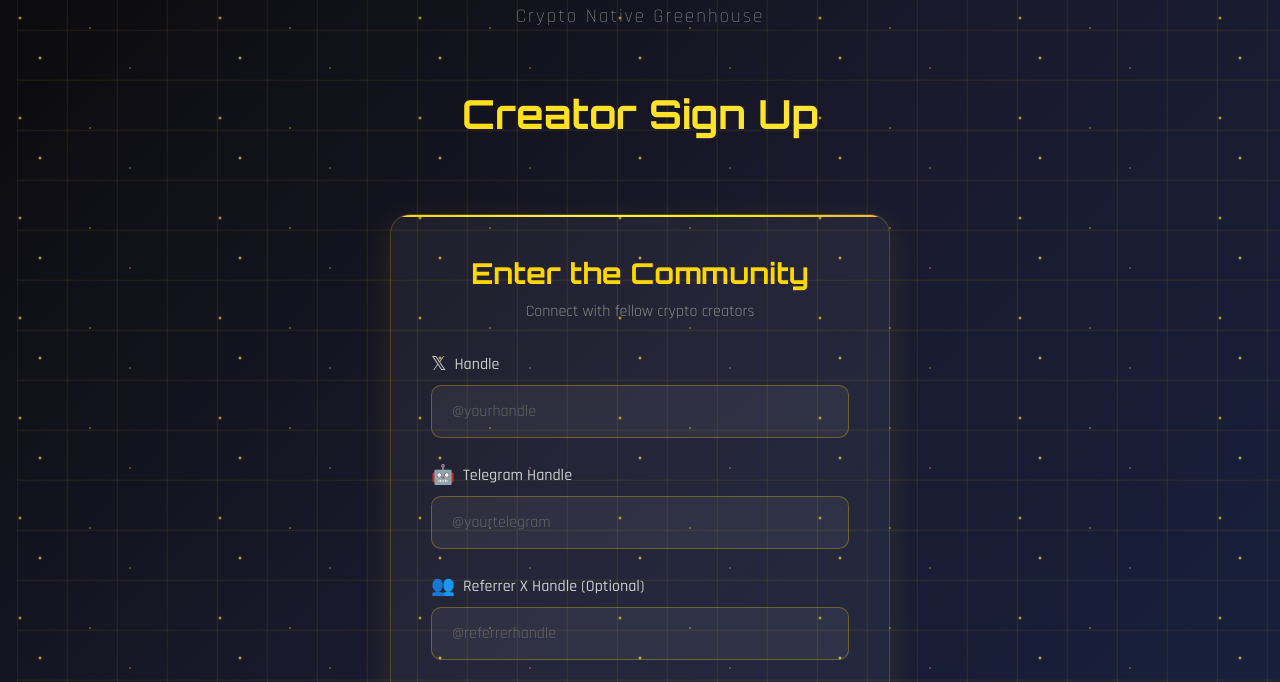
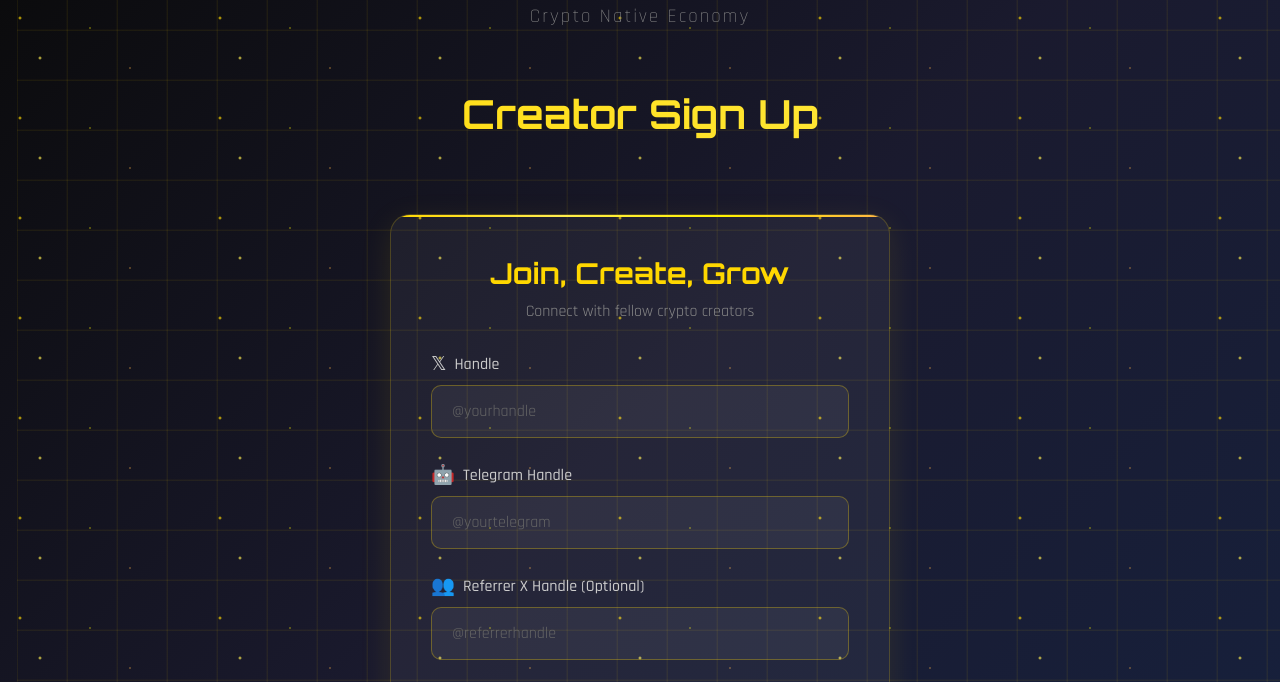
Before and after one commit to babaYonisali/wenGroForm, a website: page index.html in a window 1280 px wide. Shown: the part 87-769 px from the top of the page. Drawn offline with Linux system fonts and the light colour scheme.

Commit message:
new fixes

```diff
--- a/index.html
+++ b/index.html
@@ -19,7 +19,7 @@
                 <img src="wengroLogo.jpg" alt="WenGro Logo" class="logo-image">
                 <h1 class="logo-text">WenGro Crypto Greenhouse</h1>
             </div>
-            <div class="tagline">Crypto Native Greenhouse</div>
+            <div class="tagline">Crypto Native Economy</div>
         </header>
 
         <main class="main-content">
@@ -30,7 +30,7 @@
             <div class="entry-form-container">
                 <form id="userEntryForm" class="entry-form">
                     <div class="form-header">
-                        <h3>Enter the Community</h3>
+                        <h3>Join, Create, Grow</h3>
                         <p>Connect with fellow crypto creators</p>
                     </div>
 
```
